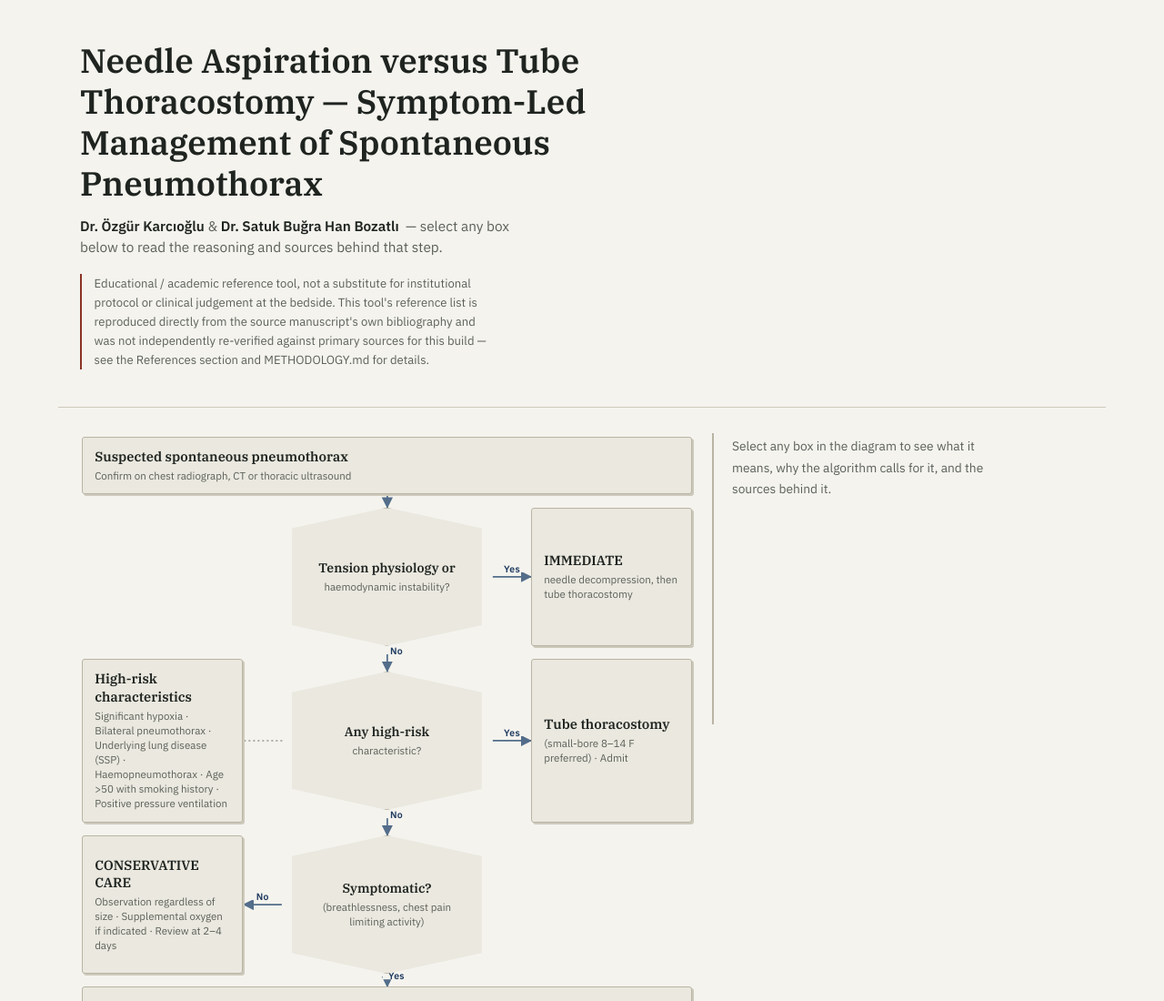
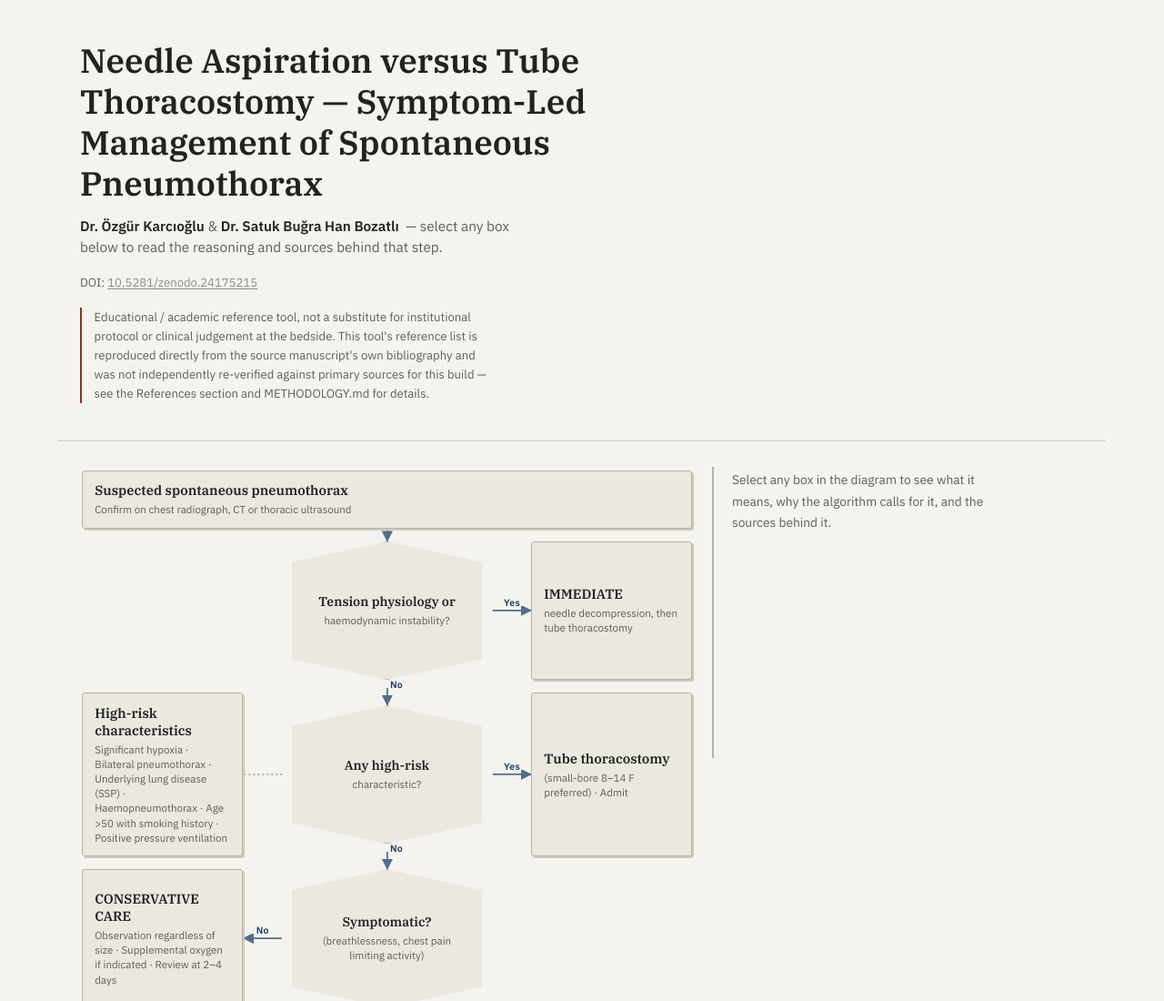
Before and after one commit to satbuhan/spontaneous-pneumothorax-protocol, a plain HTML site: page index.html in a window 1280 px wide. Shown: the top 1100 px of the page at 91% size. Drawn offline with Linux system fonts and the light colour scheme; no server answers.

Commit message:
Show the Zenodo DOI (10.5281/zenodo.24175215) in the masthead and README
Co-Authored-By: Claude Sonnet 5 <noreply@anthropic.com>
Claude-Session: https://claude.ai/code/session_01J8ettcHb2V6QYVdxFW6xsz

```diff
--- a/index.html
+++ b/index.html
@@ -19,6 +19,7 @@
     <strong>Dr. Özgür Karcıoğlu</strong> &amp; <strong>Dr. Satuk Buğra Han Bozatlı</strong>
     &nbsp;— select any box below to read the reasoning and sources behind that step.
   </p>
+  <p class="masthead__doi">DOI: <a href="https://doi.org/10.5281/zenodo.24175215" target="_blank" rel="noopener">10.5281/zenodo.24175215</a></p>
   <p class="masthead__disclaimer">
     Educational / academic reference tool, not a substitute for institutional protocol or
     clinical judgement at the bedside. This tool's reference list is reproduced directly
```
Also changed, not shown: 1 other file.
